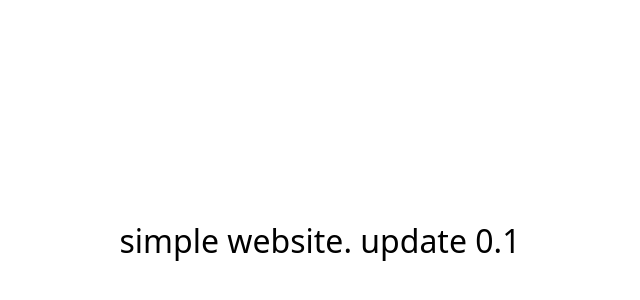
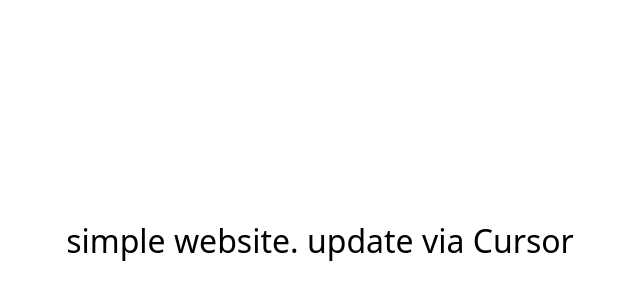
Before and after one commit to ahentzschel/Message-----to-commit-on--main--, a plain HTML site: page index.html in a window 1280 px wide. Shown: the part 160-460 px from the top of the page, without its empty margins (320-960 px from the left). Drawn offline with Linux system fonts and the light colour scheme.

Commit message:
Message (⌘↩ to commit on 'main')

```diff
--- a/index.html
+++ b/index.html
@@ -9,6 +9,6 @@
     </style>
   </head>
   <body>
-    simple website. update 0.1
+    simple website. update via Cursor
   </body>
 </html>
```
